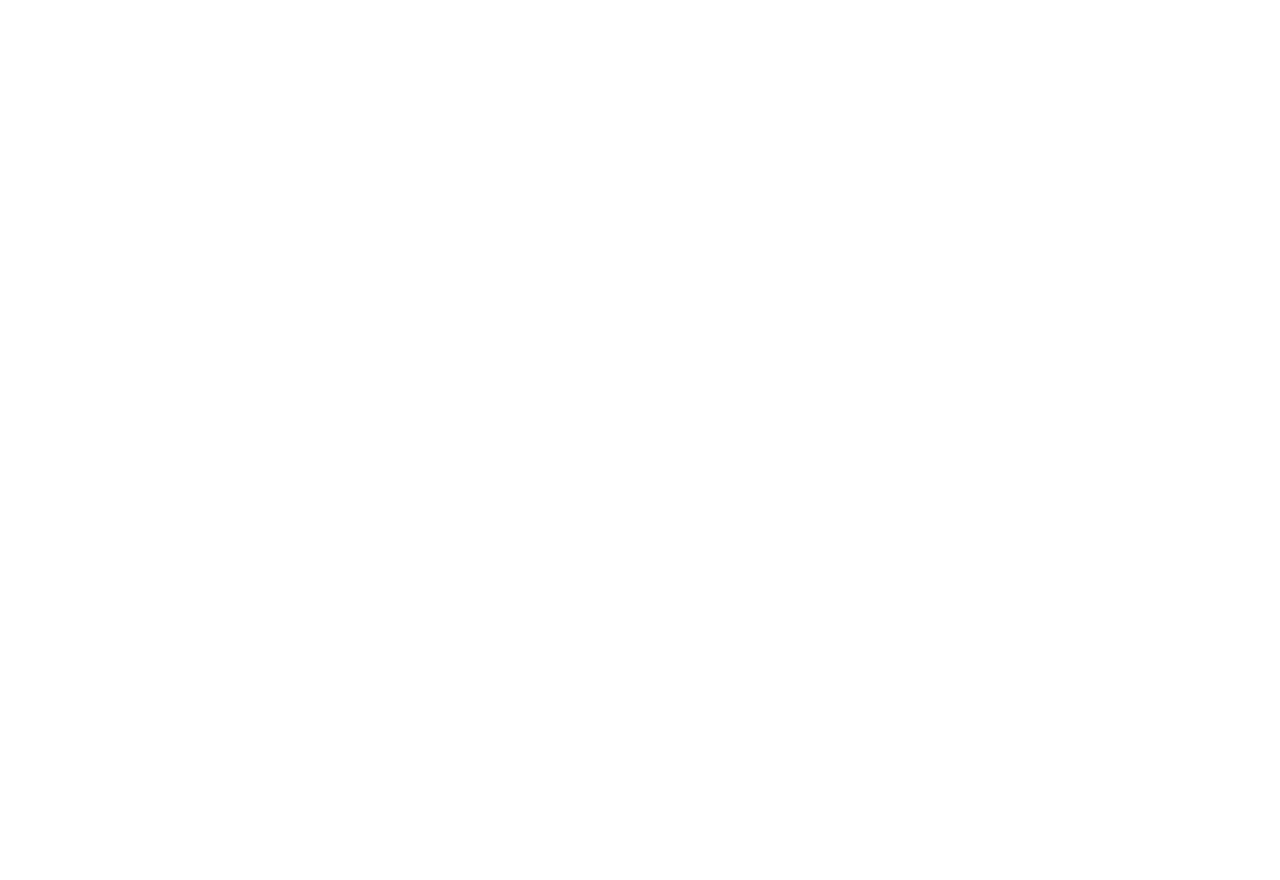
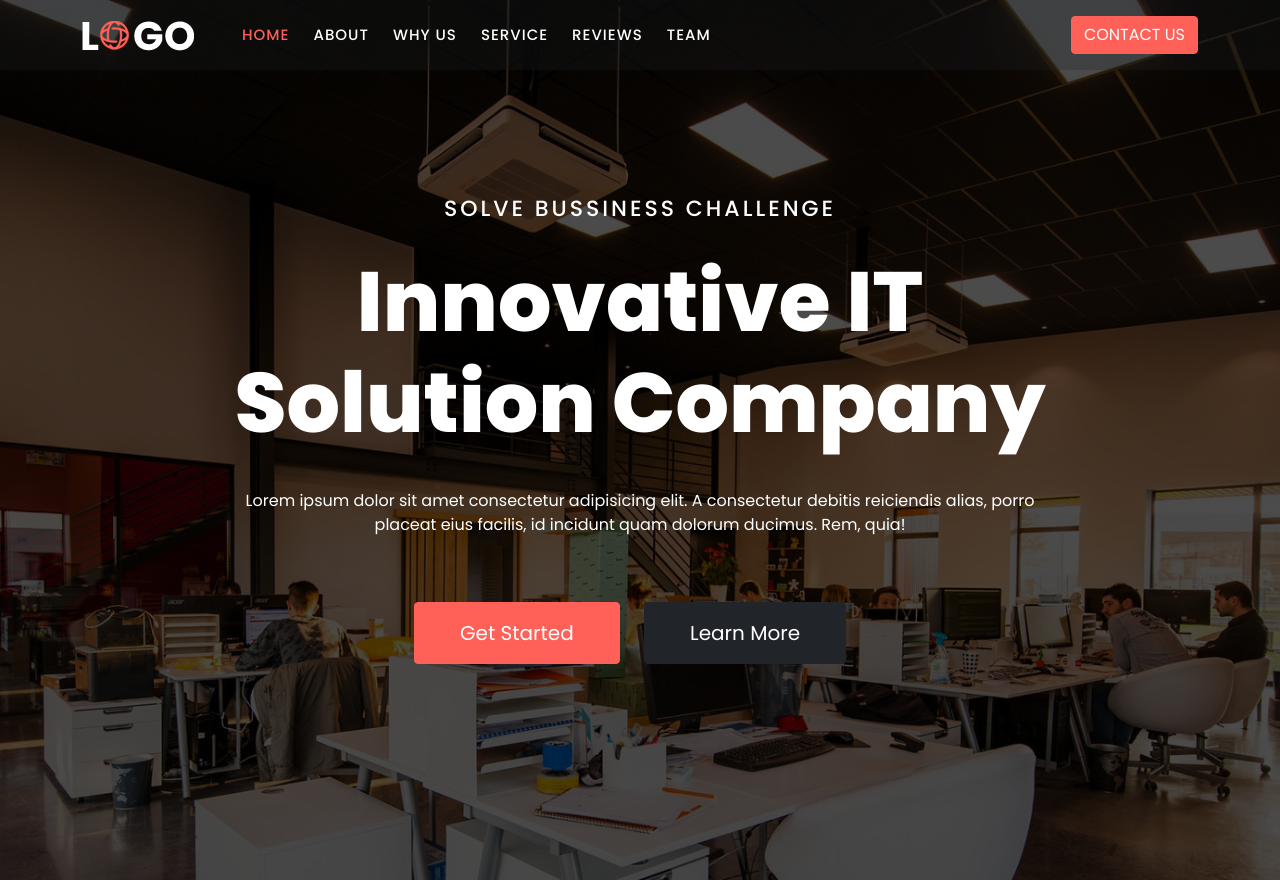
Before and after one commit to nayanchdatta/digital-it-solution, a plain HTML site: page index.html in a window 1280 px wide. Before the commit the page ends 800 px from the top, so only its background shows below. Drawn offline with Linux system fonts and the light colour scheme.

Commit message:
Header section completed

```diff
--- a/assets/css/style.css
+++ b/assets/css/style.css
@@ -3,3 +3,20 @@
 body{
     font-family: 'Poppins', sans-serif;
 }
+/* navbar  */
+.nav_content-bar{
+    /* background-color: rgb(56, 56, 56); */
+    height: 70px;
+}
+.navbar-nav a{
+    font-size: 15px;
+    font-weight: 500;
+    letter-spacing: 1px;
+}
+
+/* header_section  */
+.feature_section{
+    height: 100vh;
+    max-height: 945px;
+    background-image: url("assets/img/feature-img.jpg");
+}
--- a/index.html
+++ b/index.html
@@ -6,10 +6,57 @@
     <meta name="viewport" content="width=device-width, initial-scale=1.0">
     <title>Digital IT Solution | Connect With Us</title>
     <link rel="stylesheet" href="bootstrap/bootstrap.css">
-    <link rel="stylesheet" href="assets/css/style.css">
+    <link rel="stylesheet" href="style.css">
     <script src="bootstrap/bootstrap.min.js"></script>
 </head>
 <body>
+    <!-- Header area start -->
+    <header>
+        <!-- Navbar  -->
+        <nav class="nav_section bg-dark bg-opacity-25 fixed-top">
+            <div class="container">
+                <div class="nav_content-bar navbar navbar-expand-lg navbar-light">
+                    <a href="" class="navbar-brand"><img src="assets/img/logo.png" alt="Logo"></a>
+                    <button class="navbar-toggler" type="button" data-bs-toggle="collapse" data-bs-target="#navbarSupportedContent" aria-controls="navbarSupportedContent" aria-expanded="false" aria-label="Toggle navigation">
+                        <span class="navbar-toggler-icon"></span>
+                      </button>
+                    <div class="collapse navbar-collapse" id="navbarSupportedContent">
+                        <ul class="navbar-nav text-uppercase ps-4">
+                            <li class="nav-item"><a href="" class="nav-link active pe-3">Home</a></li>
+                            <li class="nav-item"><a href="" class="nav-link  pe-3 ">About</a></li>
+                            <li class="nav-item"><a href="" class="nav-link  pe-3">Why us</a></li>
+                            <li class="nav-item"><a href="" class="nav-link  pe-3">Service</a></li>
+                            <li class="nav-item"><a href="" class="nav-link  pe-3">Reviews</a></li>
+                            <li class="nav-item"><a href="" class="nav-link  pe-3">Team</a></li>
+                        </ul>
+                        <button class="btn btn-primary ms-auto text-uppercase">Contact us</button>
+                    </div>
+                </div>
+            </div>
+        </nav>
+
+        <!-- Header content  -->
+        <section id="feature_section" class="feature_section">
+            <div class="container h-100">
+                <div class="row h-100 text-center align-items-center">
+                    <div class="feature_content w-75 mx-auto">
+                        <h4>SOLVE BUSSINESS CHALLENGE</h4>
+                        <h1 class="display-4">Innovative IT Solution Company</h1>
+                        <p>Lorem ipsum dolor sit amet consectetur adipisicing elit. A consectetur debitis reiciendis alias,
+                            porro placeat eius facilis, id incidunt quam dolorum ducimus. Rem, quia!</p>
+                        <div class="feature-btns">
+                            <a href="" class="btn btn-primary">Get Started</a>
+                            <a href="" class="btn btn-dark">Learn More</a>
+                        </div>
+                    </div>
+
+                </div>
+            </div>
+        </section>
+
+    </header>
+
+    <!-- Header area end -->
 
 </body>
 </html>
--- /dev/null
+++ b/style.css
@@ -0,0 +1,63 @@
+@import url('https://fonts.googleapis.com/css2?family=Poppins:wght@300;400;500;600;700;800&display=swap');
+
+body{
+    font-family: 'Poppins', sans-serif;
+}
+/* navbar  */
+.nav_content-bar{
+    /* background-color: rgb(56, 56, 56); */
+    height: 70px;
+}
+.navbar-nav a{
+    font-size: 15px;
+    font-weight: 500;
+    letter-spacing: 1px;
+}
+
+/* header_section  */
+#feature_section{
+    height: 110vh;
+    max-height: 950px;
+    background-image: url('assets/img/feature-img.jpg');
+    background-repeat: no-repeat;
+    background-size: cover;
+    background-position: center center;
+
+    position: relative;
+
+}
+#feature_section::before{
+    content: '';
+    width: 100%;
+    height: 100%;
+    background-color: rgba(0, 0, 0, .7);
+    position: absolute;
+    top: 0;
+    left: 0;
+    z-index: 1;
+}
+.feature_content{
+    position: relative;
+    z-index: 20;
+    color: #fff;
+}
+.feature_content h4{
+    font-size: 22px;
+    font-weight: 500;
+    letter-spacing: 3px;
+    margin-bottom: 30px;
+}
+.feature_content h1{
+    font-size: 84px;
+    font-weight: 800;
+    margin-bottom: 35px;
+}
+.feature_content p{
+    margin-bottom: 65px;
+}
+.feature_content .feature-btns a{
+    padding: 15px 45px;
+    font-size: 20px;
+    margin-right: 20px;
+    margin-bottom: 20px;
+}
```
Also changed, not shown: assets/img/feature-img.jpg (added), assets/img/logo.png (added), bootstrap/bootstrap.css.
